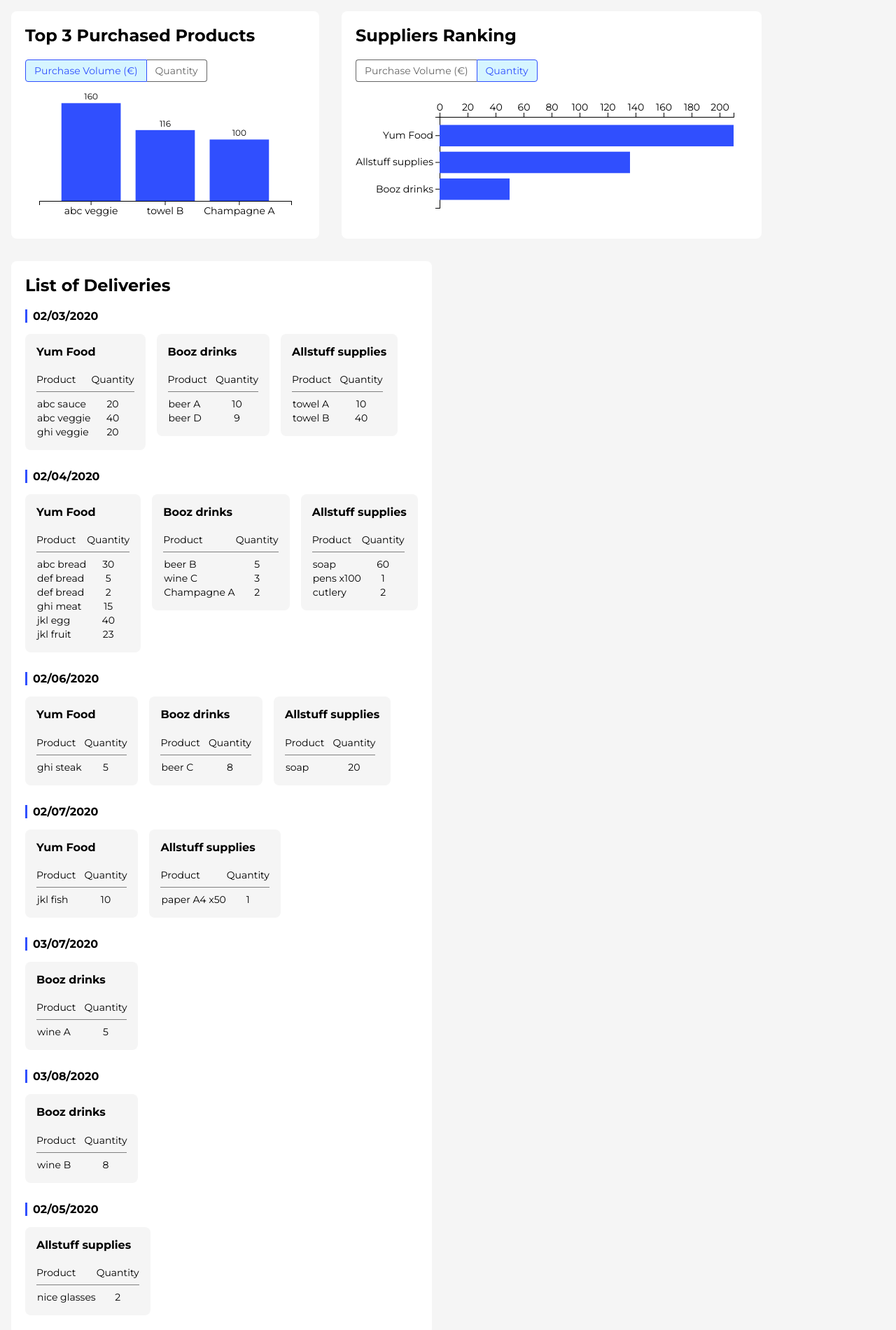
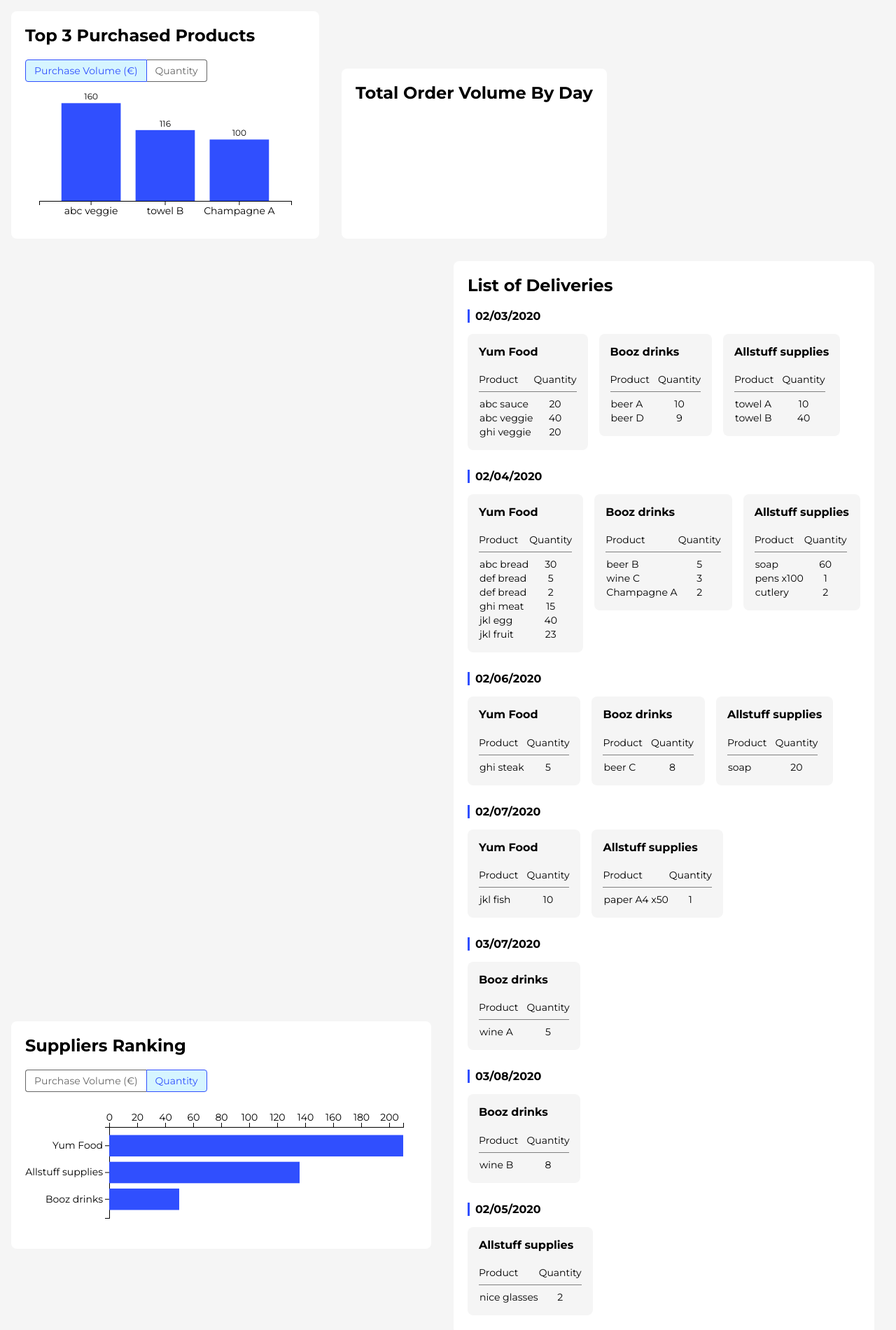
Before and after one commit to dreamz89/order-dashboard, a React (Create React App) app: page / in a window 1280 px wide. Shown: the top 1900 px of the page at 70% size. Built offline with nearby package versions, Linux system fonts and the light colour scheme.

Commit message:
create OrderVolume with formatted data

```diff
--- a/src/components/app/App.js
+++ b/src/components/app/App.js
@@ -3,6 +3,7 @@ import styled from 'styled-components'
 import { createGlobalStyle } from 'styled-components'
 
 import TopProducts from '../top-products/TopProducts'
+import OrderVolume from '../order-volume/OrderVolume'
 import SuppliersRank from '../suppliers-rank/SuppliersRank'
 import DeliveriesList from '../deliveries-list/DeliveriesList'
 
@@ -41,12 +42,14 @@ function App() {
         <TopProducts data={data} />
       </Element>
       <Element>
+        <OrderVolume data={data} />
+      </Element>
+      <Element>
         <SuppliersRank data={data} />
       </Element>
       <Element>
         <DeliveriesList data={data} />
       </Element>
-
     </Container>
   )
 }
--- /dev/null
+++ b/src/components/order-volume/OrderVolume.jsx
@@ -0,0 +1,29 @@
+import React, { useRef } from 'react'
+import * as d3 from 'd3'
+
+function OrderVolume({ data }) {
+  const d3Container = useRef(null)
+
+  // Prepare data
+  const groupedDate = data.reduce((acc, current) => {
+    const index = acc.findIndex((obj) => obj.deliveryDate === current.deliveryDate)
+    if (index !== -1) {
+      acc[index].volume += +current.price * +current.quantity
+    } else {
+      acc.push({
+        deliveryDate: current.deliveryDate,
+        volume: +current.price * +current.quantity
+      })
+    }
+    return acc.sort((a,b) => new Date(a.deliveryDate) - new Date(b.deliveryDate))
+  }, [])
+  console.log(groupedDate)
+  return (
+    <div>
+      <h2>Total Order Volume By Day</h2>
+      <svg ref={d3Container} />
+    </div>
+  )
+}
+
+export default OrderVolume
```
Also changed, not shown: 2 other files (tests, documents, lock files or other folders).
